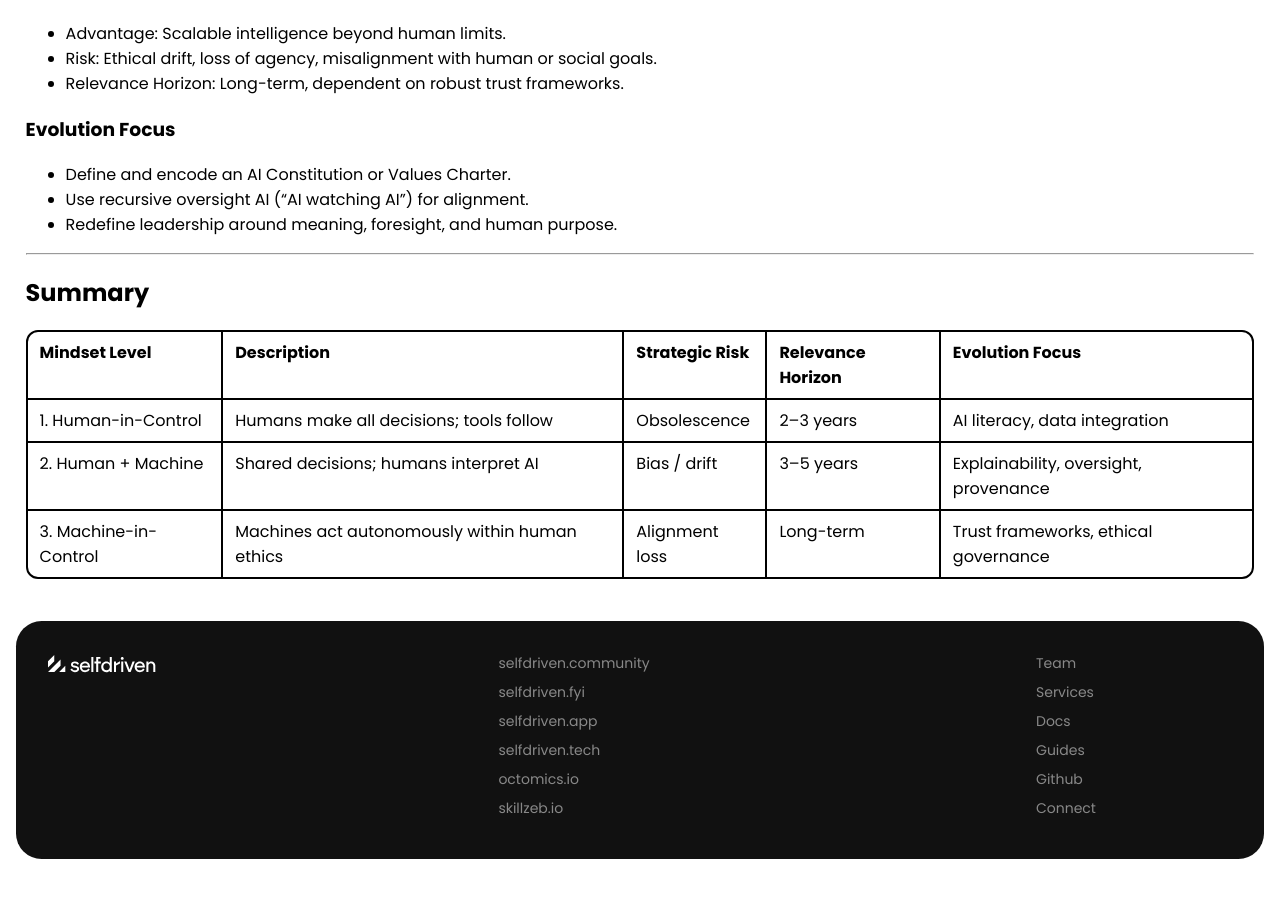
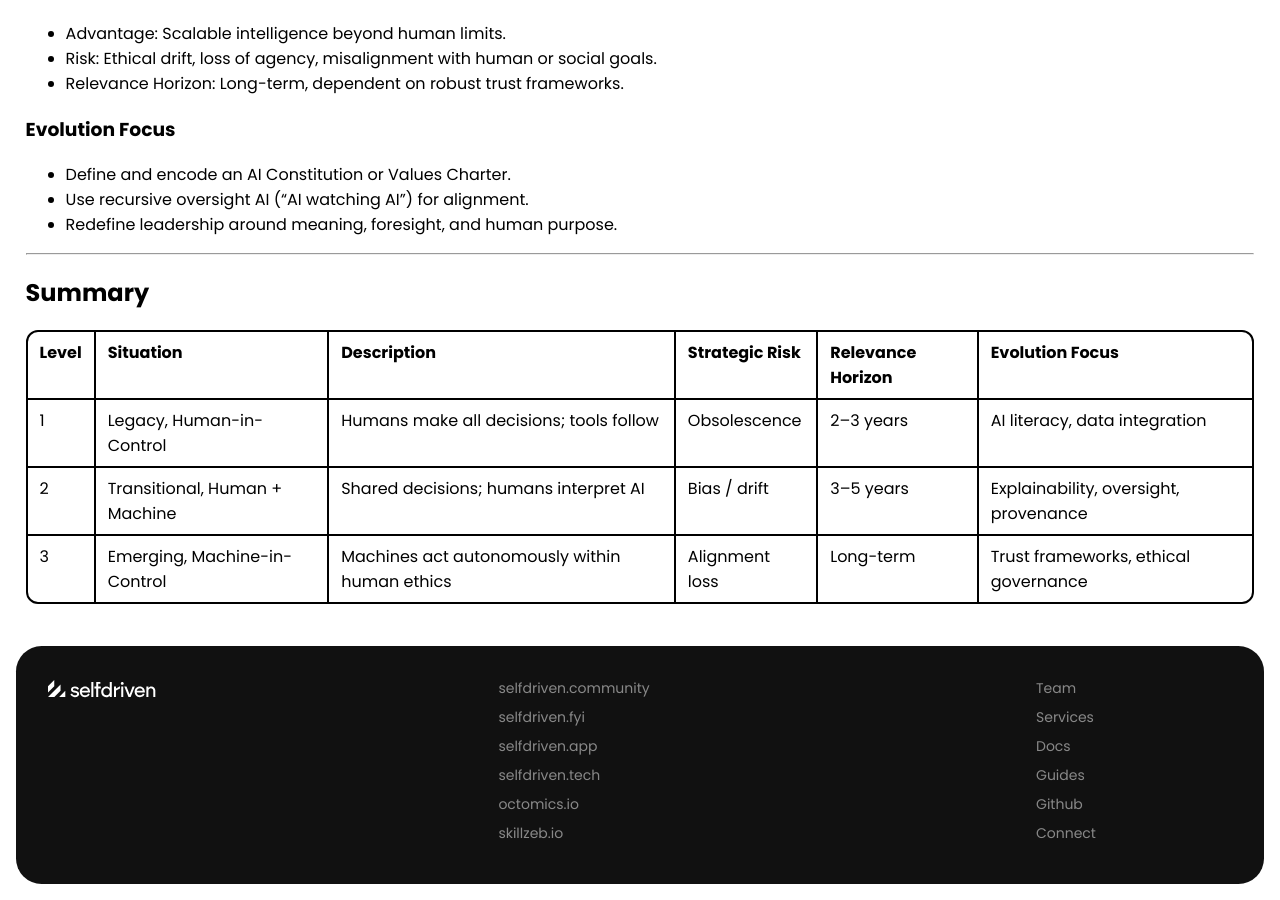
Before and after one commit to selfdriven-foundation/selfdriven-ai, a Jekyll site: the page built from docs/pages/situational-awareness-framework-organisations.md, in a window 1280 px wide and 900 px high, scrolled down 2114 px. Built offline with Jekyll 4.4.1, drawn with Linux system fonts in a browser that asks for light colours; before the commit the page ends 2989 px from its top, so only the background shows below that.

Commit message:
Update situational-awareness-framework-organisations.md

```diff
--- a/docs/pages/situational-awareness-framework-organisations.md
+++ b/docs/pages/situational-awareness-framework-organisations.md
@@ -78,8 +78,8 @@ permalink: /situational-awareness-framework/organisations/
 
 ## Summary
 
-| Mindset Level | Description | Strategic Risk | Relevance Horizon | Evolution Focus |
-|:---------------|:---------- |:---------------|:------------------|:----------------|
-| 1. Human-in-Control | Humans make all decisions; tools follow | Obsolescence | 2–3 years | AI literacy, data integration        |
-| 2. Human + Machine  | Shared decisions; humans interpret AI | Bias / drift | 3–5 years | Explainability, oversight, provenance|
-| 3. Machine-in-Control | Machines act autonomously within human ethics | Alignment loss | Long-term | Trust frameworks, ethical governance |
+| Level | Situation | Description | Strategic Risk | Relevance Horizon | Evolution Focus |
+|:------|:---------------|:---------- |:---------------|:------------------|:----------------|
+| 1 | Legacy, Human-in-Control | Humans make all decisions; tools follow | Obsolescence | 2–3 years | AI literacy, data integration        |
+| 2 | Transitional, Human + Machine  | Shared decisions; humans interpret AI | Bias / drift | 3–5 years | Explainability, oversight, provenance|
+| 3 | Emerging, Machine-in-Control | Machines act autonomously within human ethics | Alignment loss | Long-term | Trust frameworks, ethical governance |
```
